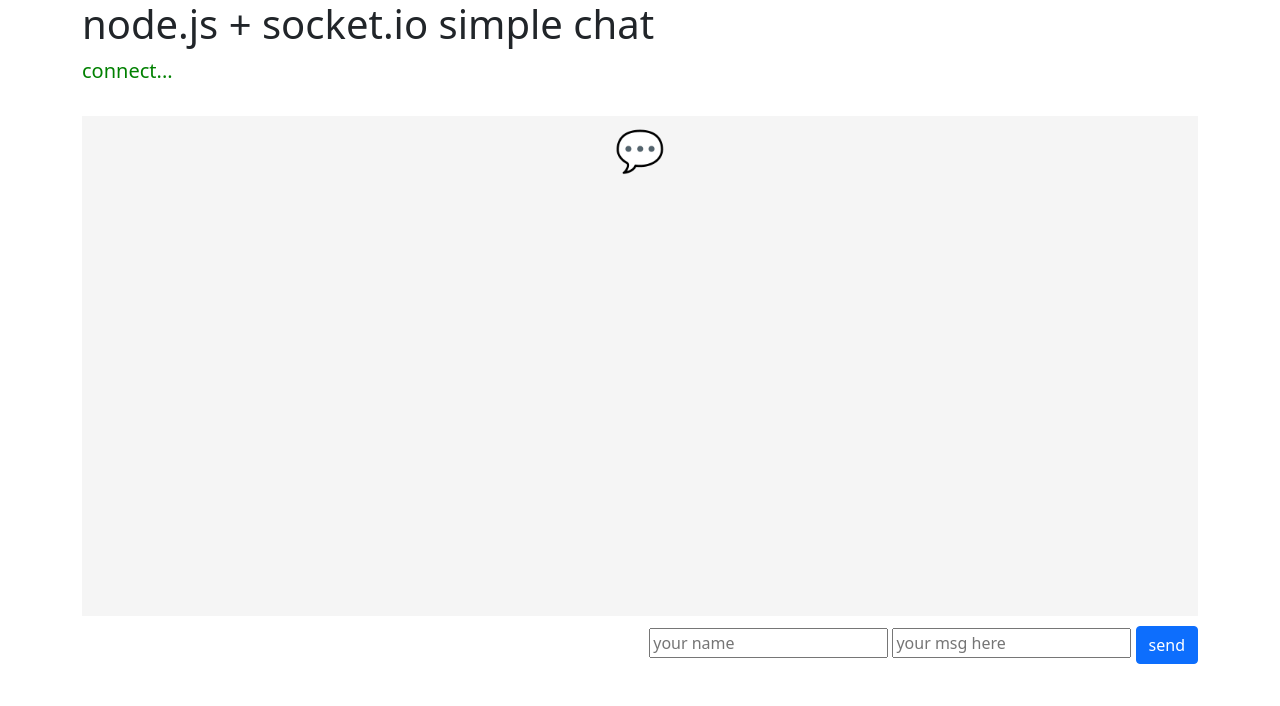
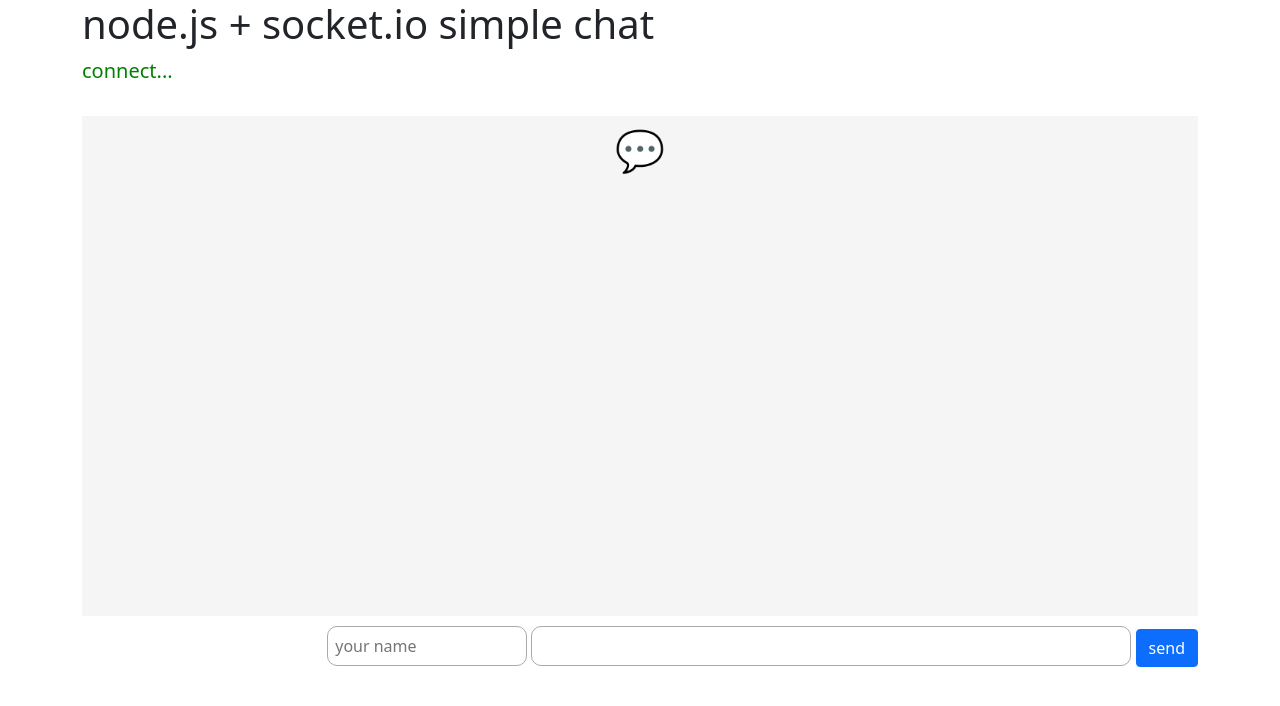
Before and after one commit to thisnat/node-socket-chat, a website: page client/index.html in a window 1280 px wide. Drawn offline with nearby package versions, Linux system fonts and the light colour scheme; no server answers.

Commit message:
edit style

```diff
--- a/client/index.html
+++ b/client/index.html
@@ -23,9 +23,9 @@
         <div class="chatbox" id="chatbox">
           <h1 class="title-text" style="text-align: center">💬</h1>
         </div>
-        <div style="margin-top: 10px; float: right">
-          <input type="text" placeholder="your name" id="nameInput" />
-          <input type="text" placeholder="your msg here" id="msgInput" />
+        <div class="input-container">
+          <input type="text" placeholder="your name" id="nameInput" style="width: 200px;" />
+          <input type="text" id="msgInput" style="width: 600px;" />
           <button class="btn btn-primary" id="sendBtn">send</button>
         </div>
       </div>
--- a/client/script.js
+++ b/client/script.js
@@ -21,7 +21,7 @@
 
 socket.on("connect", () => {
   console.log("connect!");
-  document.getElementById("status").innerText = "connect server แล้ว!";
+  document.getElementById("status").innerText = "connect server แล้ว! ✅";
   let nameInput = document.getElementById("nameInput");
   let msgInput = document.getElementById("msgInput");
 
--- a/client/style.css
+++ b/client/style.css
@@ -18,12 +18,24 @@
   display: inline-block;
   background-color: lightblue;
   padding: 10px;
-  border-radius: 10px;
+  border-radius: 15px;
 }
 
 .bubble-s {
   display: inline-block;
   background-color: lightgreen;
   padding: 10px;
+  border-radius: 15px;
+}
+
+.input-container {
+  float: right;
+  margin-top: 10px;
+}
+
+.input-container input {
+  padding: 7px;
   border-radius: 10px;
+  border: 1px solid #aaa;
+  outline: none;
 }
```
